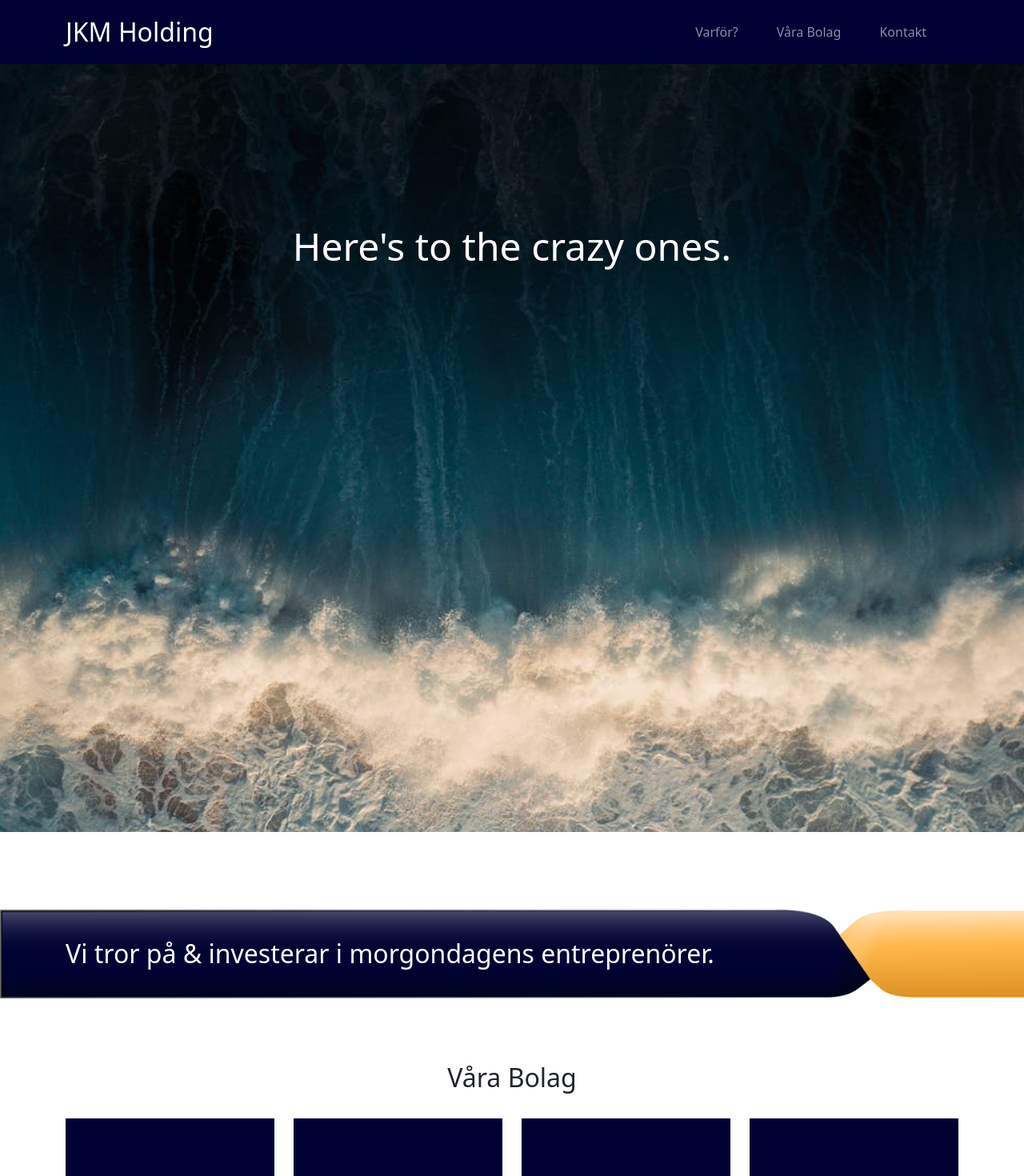
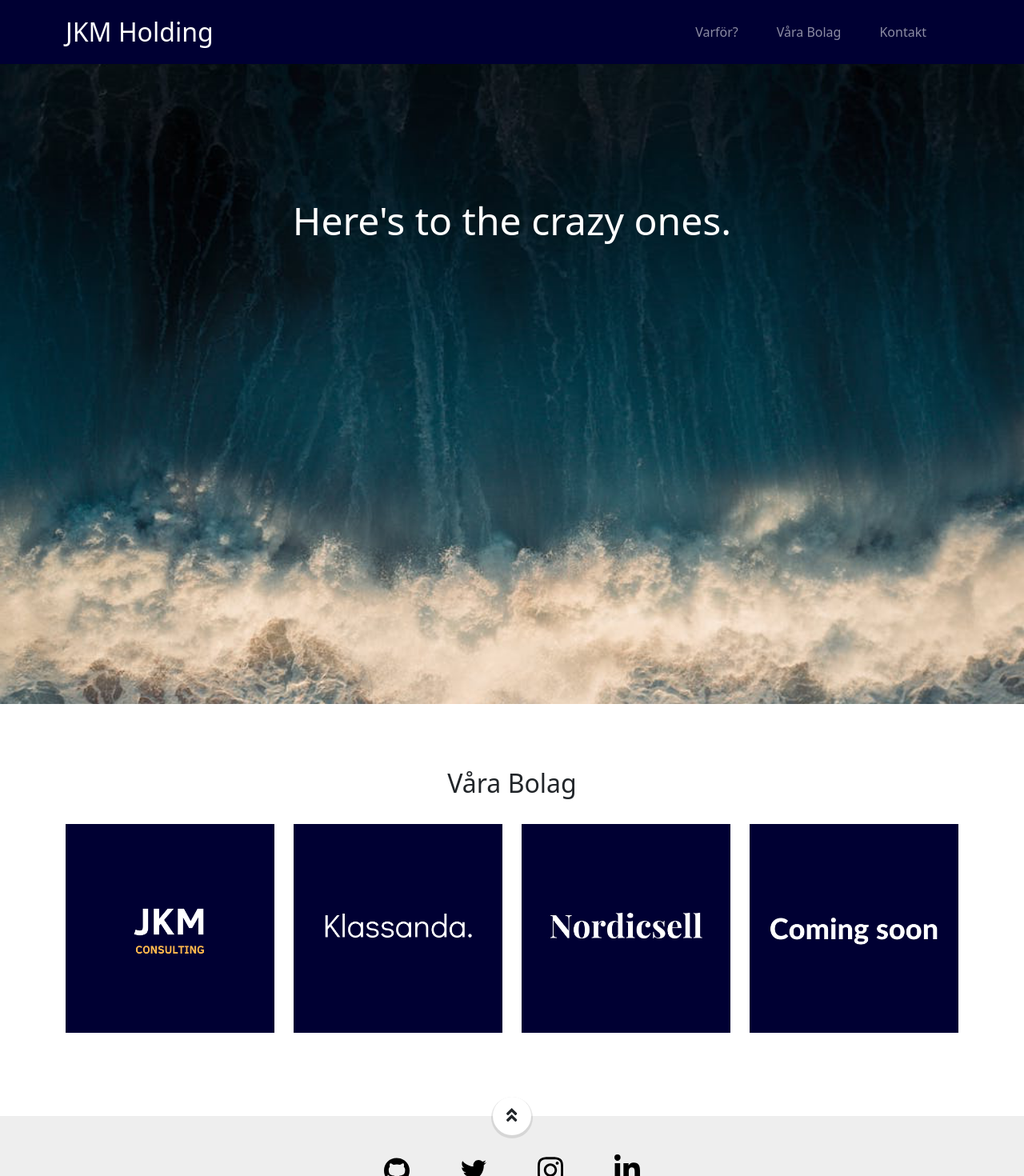
Before and after one commit to kevalane/jkmholding-frontend, an Angular app: page / in a window 1280 px wide. Shown: the top 1470 px of the page at 80% size. Built offline with nearby package versions, Linux system fonts and the light colour scheme.

Commit message:
Removed banner.:

```diff
--- a/src/app/home/home.component.css
+++ b/src/app/home/home.component.css
@@ -2,14 +2,15 @@
 .parallax {
     background: url('/assets/img/REBackground2.png') no-repeat center;
     background-size: cover;
-    height: 120vh;
+    height: 100vh;
     z-index: -1;
     position: relative;
 }
 
 .textOnParallax {
     position: absolute;
-    top: 20%;
+    /* top: 30%; */
+    top: 10rem;
     left: 0;
     right: 0;
     margin-left: auto;
--- a/src/app/home/home.component.html
+++ b/src/app/home/home.component.html
@@ -50,12 +50,12 @@ End square links
 -->
 
 <!-- Banner -->
-<div id="banner">
+<!-- <div id="banner">
     <div class="container">
         <p class="textOnBanner d-none d-lg-inline">Vi tror på & investerar i morgondagens entreprenörer.</p>
         <p class="textOnBanner d-lg-none mobileBanner text-center">Vi tror på morgondagens entreprenörer.</p>
     </div>
-</div>
+</div> -->
 <!-- End banner -->
 
 <!-- Portfolio -->
```
